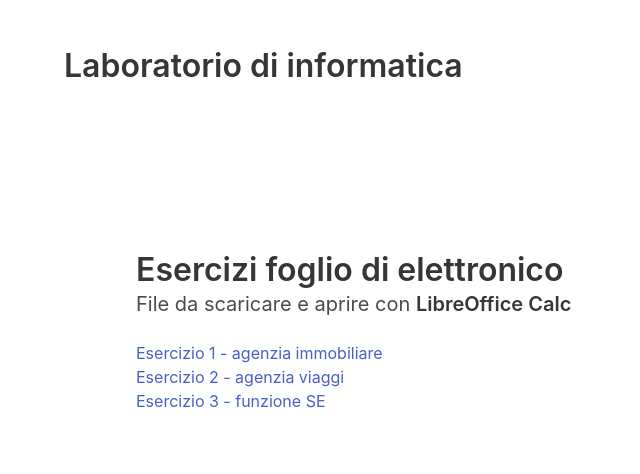
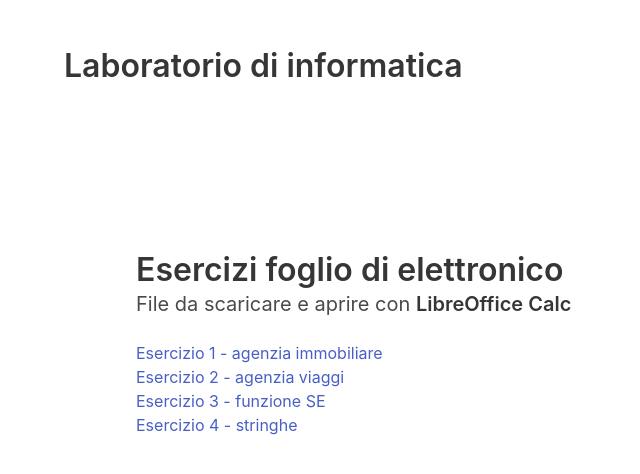
Before and after one commit to micheleincollu/micheleincollu.github.io, a plain HTML site: page index.html in a window 1280 px wide. Shown: the whole page, without its empty margins (0-640 px from the left). Drawn offline with nearby package versions, Linux system fonts and the light colour scheme.

Commit message:
esercizio 4 calc aggiunto

```diff
--- a/index.html
+++ b/index.html
@@ -3,6 +3,7 @@
 <head>
   <meta charset="utf-8">
   <meta name="viewport" content="width=device-width, initial-scale=1">
+  <meta name="robots" content="noindex">
   <title>Lab</title>
   <link rel="stylesheet" href="https://cdn.jsdelivr.net/npm/bulma@0.9.3/css/bulma.min.css">
 </head>
@@ -21,6 +22,7 @@
           <li><a href="./calc/esercizio1.ods" download>Esercizio 1 - agenzia immobiliare</a></li>
           <li><a href="./calc/esercizio2.ods" download>Esercizio 2 - agenzia viaggi</a></li>
           <li><a href="./calc/esercizio3.ods" download>Esercizio 3 - funzione SE</a></li>
+          <li><a href="./calc/esercizio4.ods" download>Esercizio 4 - stringhe</a></li>
         </ul>
       </section>
     </div>
```
Also changed, not shown: 1 other file.
